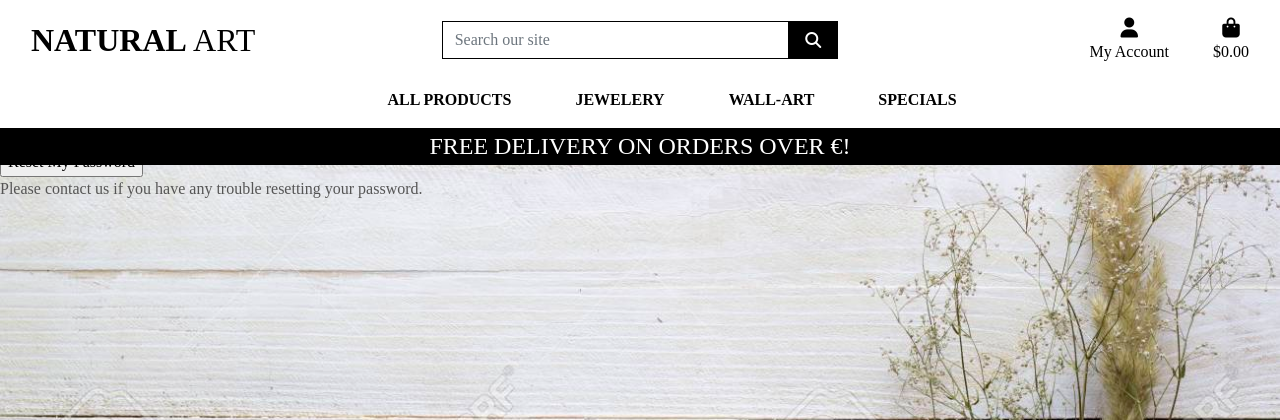
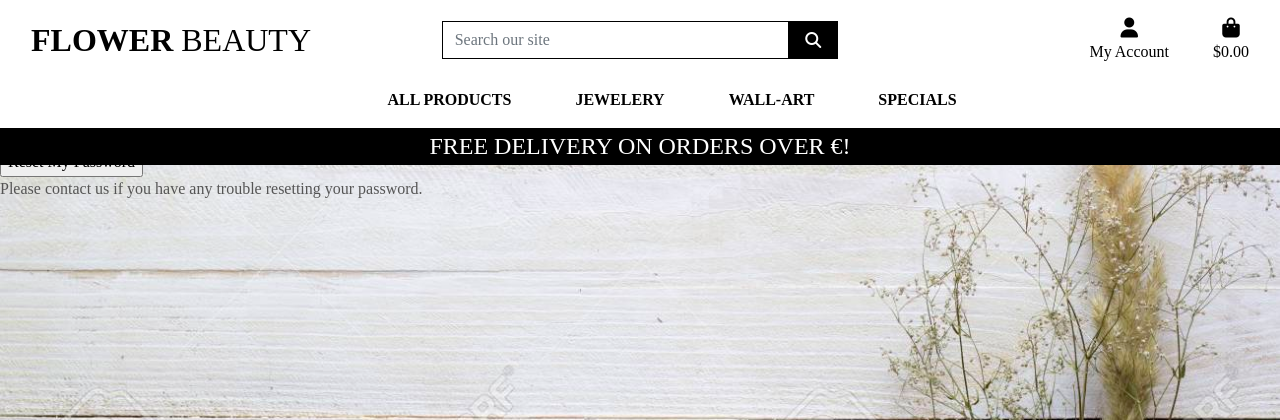
Before and after one commit to LucasCegielski/natural_art, a Django app: page /accounts/password/reset/ in a window 1280 px wide. Shown: the top 420 px of the page. Run offline with Django 3.2, Linux system fonts and the light colour scheme; some libraries are stand-ins or nearby versions; some web fonts are replaced.

Commit message:
Changed the logo name on the home page as per artists wish

```diff
--- a/templates/base.html
+++ b/templates/base.html
@@ -32,14 +32,14 @@
     {% block extra_js %}
     {% endblock %}
 
-    <title>Natural Art {% block extra_title %}{% endblock %}</title>
+    <title>Flower Beauty {% block extra_title %}{% endblock %}</title>
   </head>
   <body>
     <header class="container-fluid fixed-top">
         <div id="topnav" class="row bg-white pt-lg-2 d-none d-lg-flex">
             <div class="col-12 col-lg-4 my-auto py-1 py-lg-0 text-center text-lg-left">
                 <a href="{% url 'home' %}" class="nav-link main-logo-link">
-                    <h2 class="logo-font text-black my-0"><strong>Natural</strong> Art</h2>
+                    <h2 class="logo-font text-black my-0"><strong>Flower</strong> Beauty</h2>
                 </a>
             </div>
             <div class="col-12 col-lg-4 my-auto py-1 py-lg-0">
```
